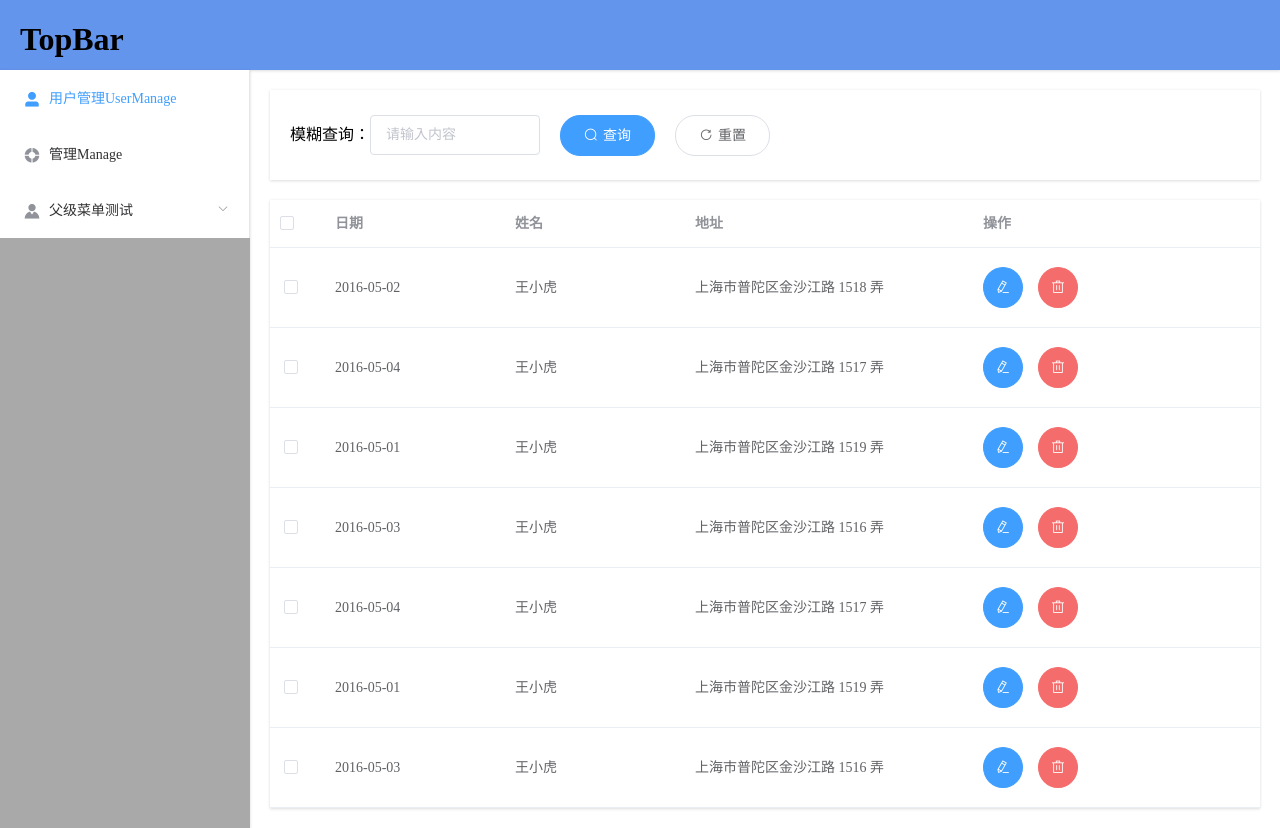
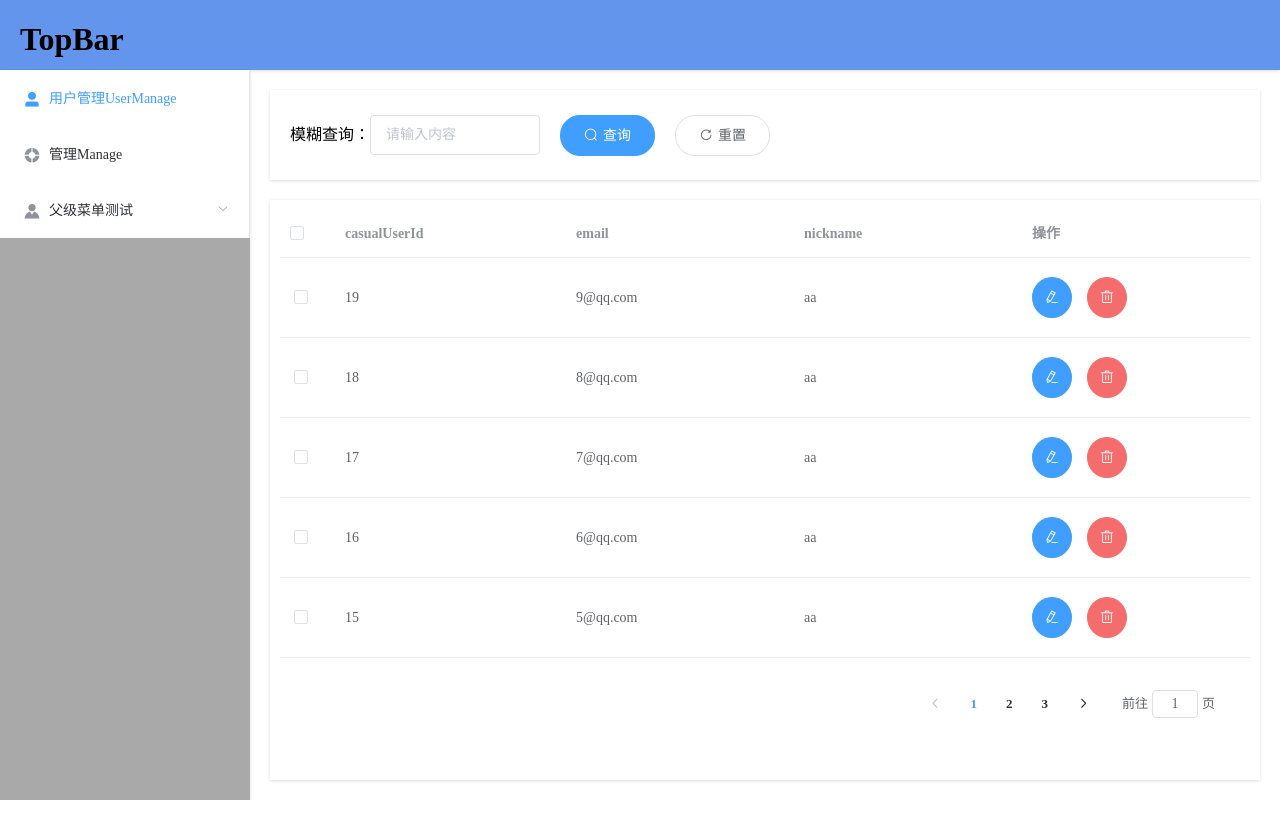
Before and after one commit to qiangaaaaa/blog-web, a Vue app: page /userManage in a window 1280 px wide. After the commit the page ends 800 px from the top, so only its background shows below. Built offline with nearby package versions, Linux system fonts and the light colour scheme.

Commit message:
完成全选按钮、表格分页和编辑按钮模态框修改

```diff
--- a/src/components/common/dataEditButton/DataEditButton.vue
+++ b/src/components/common/dataEditButton/DataEditButton.vue
@@ -1,7 +1,7 @@
 <template>
    <div class="data-edit-button">
       <el-button type="primary" icon="el-icon-edit" circle @click="show"></el-button>
-      <el-dialog title="收货地址" :visible.sync="dialogFormVisible">
+      <el-dialog title="编辑" :visible.sync="dialogFormVisible">
          <el-form :model="form">
             <el-form-item :label="key" :label-width="formLabelWidth" v-for="(value,key,index) in data"
                :key='index'>
@@ -9,8 +9,8 @@
             </el-form-item>
          </el-form>
          <div slot="footer" class="dialog-footer">
-            <el-button @click="dialogFormVisible = false">取 消</el-button>
-            <el-button type="primary" @click="dialogFormVisible = false">确 定</el-button>
+            <el-button @click="cancelEdit">取 消</el-button>
+            <el-button type="primary" @click="dialogFormVisible = false">立即修改</el-button>
          </div>
       </el-dialog>
    </div>
@@ -45,6 +45,9 @@
       methods: {
          show() {
             this.dialogFormVisible = true
+         },
+         cancelEdit() {
+            this.dialogFormVisible = false
          }
       },
       props: {
--- a/src/components/content/dataShow/DataShow.vue
+++ b/src/components/content/dataShow/DataShow.vue
@@ -1,14 +1,10 @@
 <template>
     <div class="data-show">
         <template>
-            <el-table :data="tableData" style="width: 100%" @select="tableSelect">
+            <el-table :data="tableData.list" style="width: 100%" @select="tableSelect" @select-all="tableSelect">
                 <el-table-column type="selection" width="55">
                 </el-table-column>
-                <el-table-column prop="date" label="日期" width="180">
-                </el-table-column>
-                <el-table-column prop="name" label="姓名" width="180">
-                </el-table-column>
-                <el-table-column prop="address" label="地址">
+                <el-table-column :prop="item" :label="item" v-for="(item,index) in keys" :key="index">
                 </el-table-column>
                 <el-table-column label="操作">
                     <template slot-scope="scope">
@@ -16,8 +12,13 @@
                         <data-delete-button :deleteButton="deleteButton"></data-delete-button>
                     </template>
                 </el-table-column>
-
             </el-table>
+            <div class="block paging">
+                <el-pagination @current-change="handleCurrentChange" :current-page.sync="tableData.currPage"
+                    :page-size="tableData.pageSize*10" layout="prev, pager, next, jumper"
+                    :total="tableData.totalCount*10">
+                </el-pagination>
+            </div>
         </template>
     </div>
 </template>
@@ -35,48 +36,59 @@
                         icon: 'el-icon-delete'
                     },
                 },
+                tableData: {},
                 rowSelected: 0, // 已选中的行数量
-                buttonStyle: {
-                    icon: 'el-icon-delete',
-                    isRound: false,
-                    isCircle: true
-                },
-                tableData: [{
-                    date: '2016-05-02',
-                    name: '王小虎',
-                    address: '上海市普陀区金沙江路 1518 弄'
-                }, {
-                    date: '2016-05-04',
-                    name: '王小虎',
-                    address: '上海市普陀区金沙江路 1517 弄'
-                }, {
-                    date: '2016-05-01',
-                    name: '王小虎',
-                    address: '上海市普陀区金沙江路 1519 弄'
-                }, {
-                    date: '2016-05-03',
-                    name: '王小虎',
-                    address: '上海市普陀区金沙江路 1516 弄'
-                }, {
-                    date: '2016-05-04',
-                    name: '王小虎',
-                    address: '上海市普陀区金沙江路 1517 弄'
-                }, {
-                    date: '2016-05-01',
-                    name: '王小虎',
-                    address: '上海市普陀区金沙江路 1519 弄'
-                }, {
-                    date: '2016-05-03',
-                    name: '王小虎',
-                    address: '上海市普陀区金沙江路 1516 弄'
-                }]
+                allData: `{
+  "status": 0,
+  "message": "操作成功",
+  "data": {
+    "totalCount": 11,
+    "pageSize": 5,
+    "totalPage": 3,
+    "currPage": 1,
+    "list": [
+      {
+        "casualUserId": 19,
+        "email": "9@qq.com",
+        "nickname": "aa"
+      },
+      {
+        "casualUserId": 18,
+        "email": "8@qq.com",
+        "nickname": "aa"
+      },
+      {
+        "casualUserId": 17,
+        "email": "7@qq.com",
+        "nickname": "aa"
+      },
+      {
+        "casualUserId": 16,
+        "email": "6@qq.com",
+        "nickname": "aa"
+      },
+      {
+        "casualUserId": 15,
+        "email": "5@qq.com",
+        "nickname": "aa"
+      }
+    ]
+  }
+}`
             }
         },
         created() {
+            this.tableData = eval('(' + this.allData + ')').data
         },
         mounted() {
         },
         computed: {
+            myData() {
+                return eval('(' + this.allData + ')').data
+            },
+            keys() {
+                return Object.keys(eval('(' + this.allData + ')').data.list[0])
+            }
         },
         methods: {
             // 编辑
@@ -91,7 +103,11 @@
             // 当发生某行选中事件
             tableSelect(selection, row) {
                 // 子传父（UserManage）
-                this.$emit('rowSelected',selection)
+                this.$emit('rowSelected', selection)
+            },
+            // 当前页数发生改变时
+            handleCurrentChange(currentPage) {
+
             }
         },
         components: {
@@ -102,8 +118,14 @@
 </script>
 <style scoped>
     .data-show {
+        padding: 10px;
         margin-top: 20px;
-        height: calc(100% - 90px - 20px);
+        height: calc(100% - 90px - 40px);
         box-shadow: 0 1px 3px 0 rgb(0 0 0 / 12%), 0 0 3px 0 rgb(0 0 0 / 4%);
     }
+
+    .paging {
+        float: right;
+        margin: 30px 30px 0 0;
+    }
 </style>
```
Also changed, not shown: 1 other file (tests, documents, lock files or other folders).
